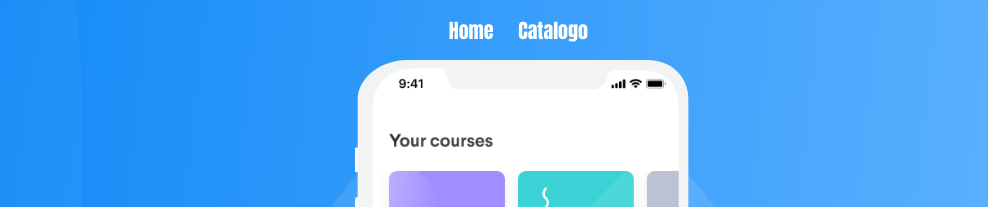
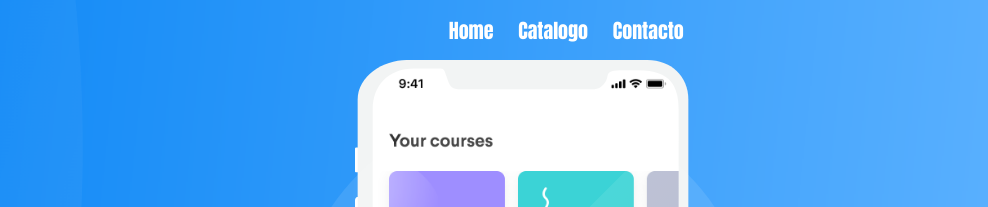
Before and after one commit to juliangavirialugo/Segundaprueba, a plain HTML site: page index.html in a window 1280 px wide. Shown: the top 207 px of the page, 292-1280 px from the left. Drawn offline with Linux system fonts and the light colour scheme.

Commit message:
agrega vinculo Contacto-footer

```diff
--- a/index.html
+++ b/index.html
@@ -26,6 +26,11 @@
                     <li>
                         <a href="#Catalogo">
                             Catalogo
+                        </a>
+                    </li>
+                    <li>
+                        <a href="#Contacto">
+                            Contacto
                         </a>
                     </li>
                 </ul>
```
